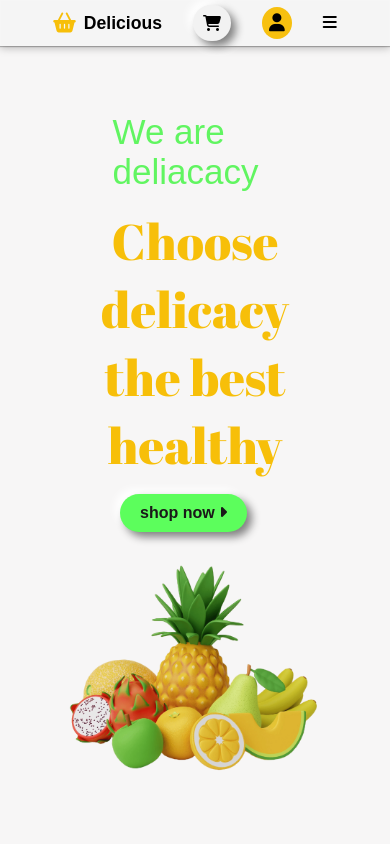
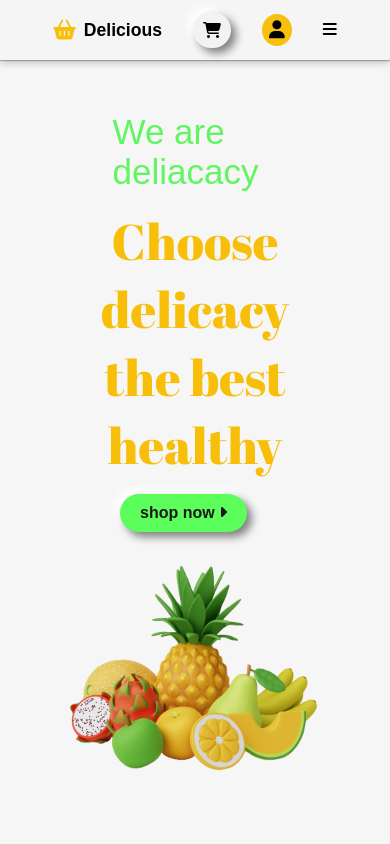
Before and after one commit to javawithabhishek/grocery-ecommerce, a plain HTML site: page index.html in a window 390 px wide. Shown: the top 844 px of the page. Drawn offline with nearby package versions, Linux system fonts and the light colour scheme; a web font is replaced by a local one.

Commit message:
Update style.css

```diff
--- a/style.css
+++ b/style.css
@@ -144,7 +144,7 @@ header {
     align-items: center;
     justify-content: center;
     background-color: rgb(245, 245, 245);
-    padding: 5px 42px;
+    padding: 12px 42px;
     transition: 0.5s;
     box-shadow: rgba(0, 0, 0, 0.25) 0px 0.0625em 0.0625em,
       rgba(0, 0, 0, 0.25) 0px 0.125em 0.5em,
```
